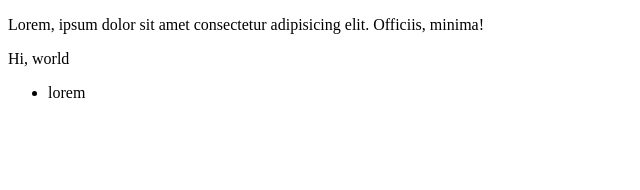
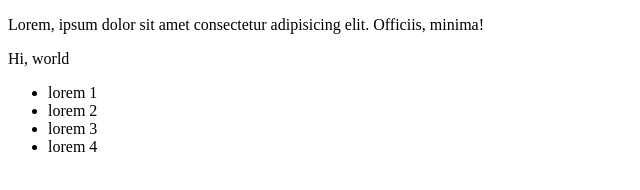
Before and after one commit to nvs163/t-1000, a plain HTML site: page index.html in a window 1280 px wide. Shown: the whole page, without its empty margins (0-640 px from the left). Drawn offline with Linux system fonts and the light colour scheme.

Commit message:
commit 3

```diff
--- a/index.html
+++ b/index.html
@@ -12,7 +12,10 @@
     <section>
       <p>Hi, world</p>
       <ul>
-        <li class="item">lorem</li>
+        <li class="item">lorem 1</li>
+        <li class="item">lorem 2</li>
+        <li class="item">lorem 3</li>
+        <li class="item">lorem 4</li>
       </ul>
     </section>
   </main>
--- a/style.css
+++ b/style.css
@@ -1,4 +1,5 @@
 body {
+  position: relative;
   background-color: #131313;
-  font-size: 23px;
+  font-size: 25px;
 }
```
